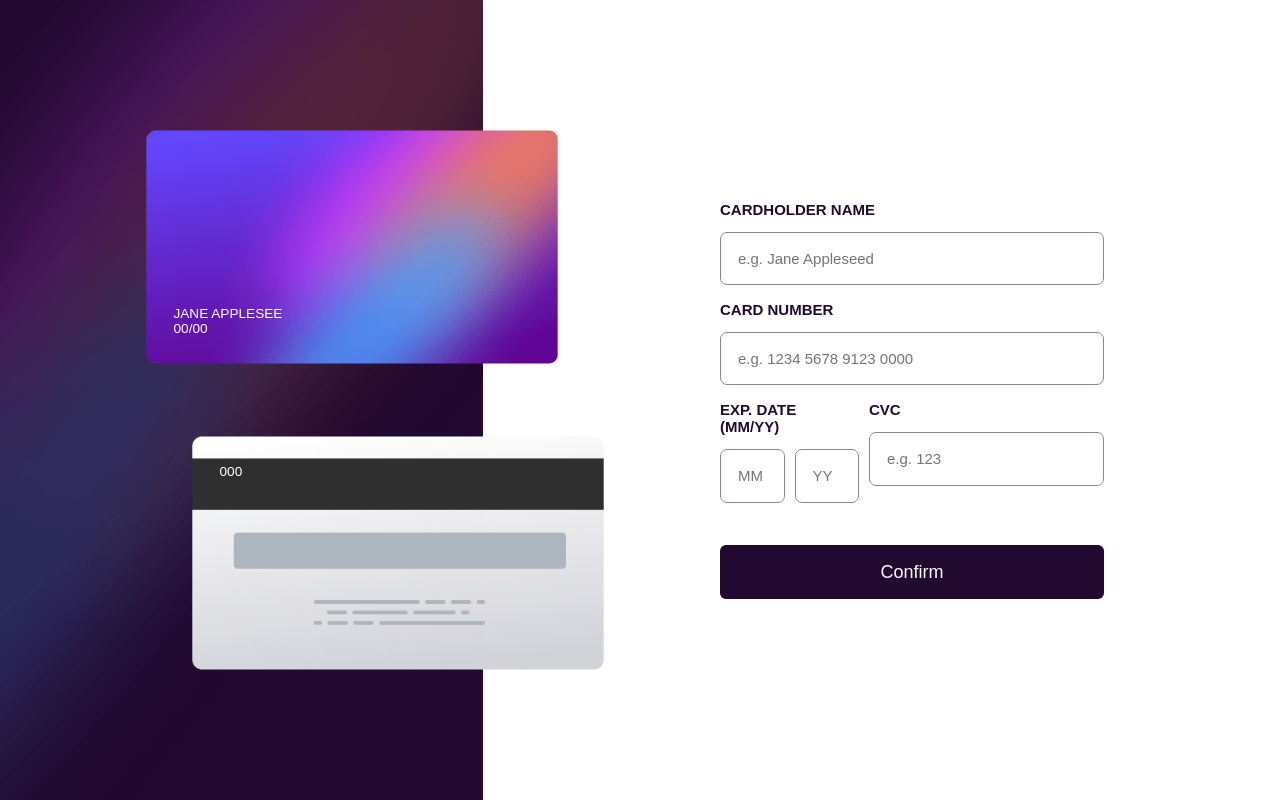
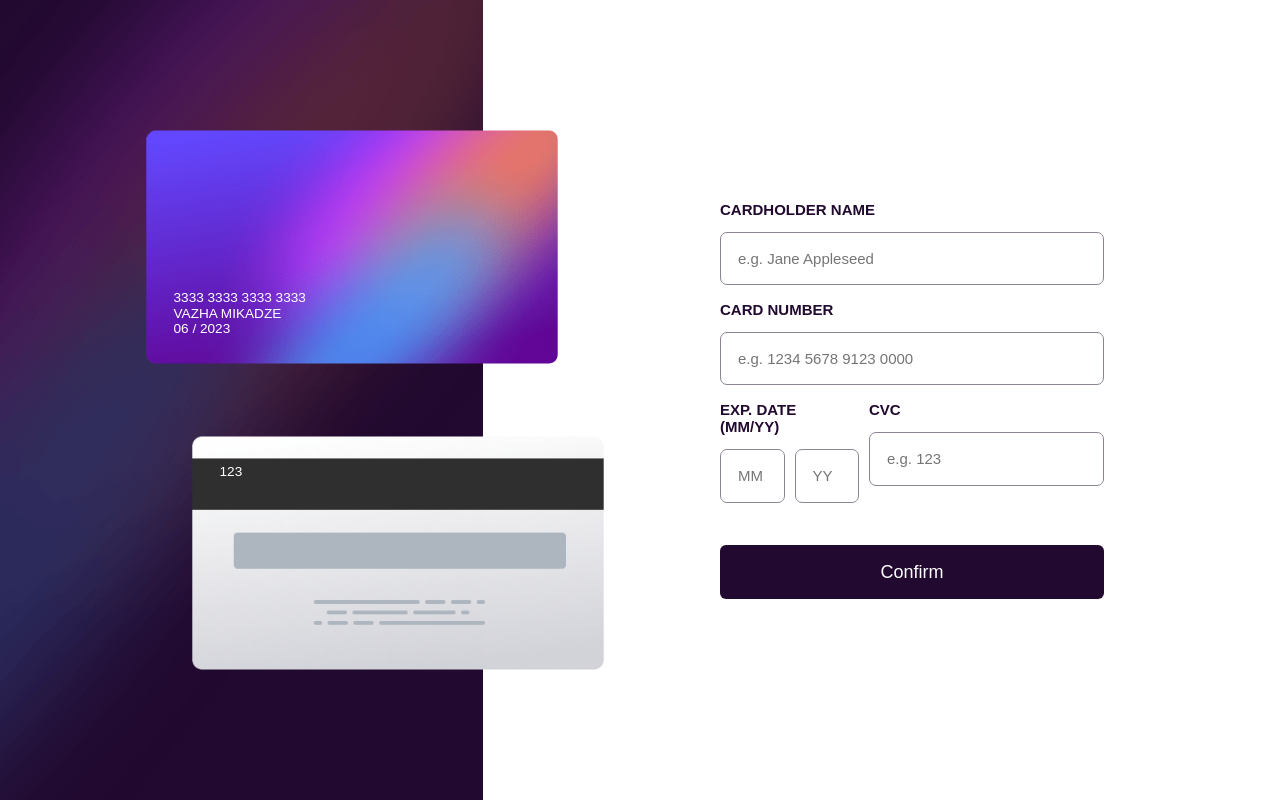
Before and after one commit to mikadze13/Interactive-card-app, an Angular app in the folder Interactive-card-app/: page / in a window 1280 px wide. Built offline with nearby package versions, Linux system fonts and the light colour scheme.

Commit message:
show card information from form

```diff
--- a/Interactive-card-app/src/app/components/card-decoration/card-decoration.component.html
+++ b/Interactive-card-app/src/app/components/card-decoration/card-decoration.component.html
@@ -1,14 +1,17 @@
 <div class="main-card">
     <div class="card-front" >
         <div class="number">
-            <span>{{sharedData}}</span>
-            <p>JANE APPLESEE</p>
-            <p>00/00</p>
+            <p>{{cardHolderName}}</p>
+            <p>{{cardNumber}}</p>
+            <div>
+            <p>{{cardMonth}} / {{cardYear}}</p>
+
+        </div>
         </div>
     </div>
     <div class="card-back">
         <div class="cvc">
-            <span>000</span>
+            <p>{{cardCvc}}</p>
         </div>
     </div>
 </div>
--- a/Interactive-card-app/src/app/components/card-decoration/card-decoration.component.ts
+++ b/Interactive-card-app/src/app/components/card-decoration/card-decoration.component.ts
@@ -6,15 +6,36 @@ import { DataService } from 'src/app/core/service/data.service';
   templateUrl: './card-decoration.component.html',
   styleUrls: ['./card-decoration.component.css']
 })
-export class CardDecorationComponent implements OnInit{
+export class CardDecorationComponent implements OnInit {
 
-  sharedData:string = ''
-  constructor(private dataService:DataService){}
+  cardHolderName: string = ''
+  cardNumber: string = ''
+  cardMonth: string = ''
+  cardYear: string = ''
+  cardCvc: string = ''
+  constructor(private dataService: DataService) { }
 
   ngOnInit() {
-    this.dataService.getCardNumberData().subscribe(data => {
-      this.sharedData = data;
+    this.dataService.getCardHolderName().subscribe(data => {
+      this.cardHolderName = data;
     });
 
+    this.dataService.getCardNumberData().subscribe(data => {
+      this.cardNumber = data
+    })
+
+    this.dataService.getCardMonthData().subscribe(data => {
+      this.cardMonth = data
+    })
+
+    this.dataService.getCardYearData().subscribe(data => {
+      this.cardYear = data
+    })
+
+    this.dataService.getCardCvcData().subscribe(data => {
+      this.cardCvc = data
+    })
   }
+
+
 }
--- a/Interactive-card-app/src/app/components/card-form/card-form.component.html
+++ b/Interactive-card-app/src/app/components/card-form/card-form.component.html
@@ -3,13 +3,15 @@
         <form action="" class="cardForm">
             <label class="labelname">
                 Cardholder Name
-                <input type="text" [(ngModel)]="cardHolderName"   placeholder="e.g. Jane Appleseed" name="name" class="card-input" >
+                <input type="text" [(ngModel)]="cardHolderName" (ngModelChange)="updateCardHolderName()"
+                    placeholder="e.g. Jane Appleseed" name="name" class="card-input">
             </label>
 
             <label class="labelnumber">
                 Card Number
                 <input type="text" placeholder="e.g. 1234 5678 9123 0000" name="number" class="card-input"
-                    minlength="19" [(ngModel)]="cardNumber"  [(ngModel)]="cardNumber" (ngModelChange)="updateCardNumber()">
+                    minlength="19" [(ngModel)]="cardNumber"
+                    (ngModelChange)="updateCardNumber()">
             </label>
 
 
@@ -18,12 +20,15 @@
             <div class="cvc-mmyy">
                 <label class="labelmm labelyy">Exp. Date (MM/YY)
                     <div>
-                        <input type="text" placeholder="MM" name="mm" class="card-input"   [(ngModel)]="cardMonth">
-                        <input type="text" placeholder="YY" name="yy" class="card-input"  [(ngModel)]="cardYear">
+                        <input type="text" placeholder="MM" name="mm" class="card-input" [(ngModel)]="cardMonth"
+                            (ngModelChange)="updateMonthData()">
+                        <input type="text" placeholder="YY" name="yy" class="card-input" [(ngModel)]="cardYear"
+                            (ngModelChange)="updateYearData()">
                     </div>
                 </label>
                 <label class="labelcvc">CVC
-                    <input type="text" placeholder="e.g. 123" name="cvc" class="card-input"  [(ngModel)]="carcCvc">
+                    <input type="text" placeholder="e.g. 123" name="cvc" class="card-input" [(ngModel)]="carcCvc"
+                        (ngModelChange)="updateCvcData()">
                 </label>
             </div>
             <button type="submit" class="btn-submit btn-primary">Confirm</button>
--- a/Interactive-card-app/src/app/components/card-form/card-form.component.ts
+++ b/Interactive-card-app/src/app/components/card-form/card-form.component.ts
@@ -1,5 +1,4 @@
 import { Component } from '@angular/core';
-import { Info } from 'src/app/core/info.model';
 import { DataService } from 'src/app/core/service/data.service';
 
 @Component({
@@ -18,8 +17,33 @@ export class CardFormComponent {
   ngOnInit(): void {
 
   }
-  // cardholder name
+
+  // update card Holder name
+  updateCardHolderName() {
+    this.dataService.setCardHolderName(this.cardHolderName)
+  }
+
+  // update cardNumber name
   updateCardNumber() {
     this.dataService.setCardNumberData(this.cardNumber)
   }
+
+  // update Month data
+  updateMonthData() {
+    this.dataService.setCardMonthData(this.cardMonth)
+  }
+
+  // update year data
+  updateYearData() {
+    this.dataService.setCardYearData(this.cardYear)
+  }
+
+  // update CVC number
+  updateCvcData() {
+    this.dataService.setCardCvcData(this.carcCvc)
+  }
+
+
+
+
 }
--- a/Interactive-card-app/src/app/core/service/data.service.ts
+++ b/Interactive-card-app/src/app/core/service/data.service.ts
@@ -5,11 +5,11 @@ import { BehaviorSubject } from 'rxjs';
   providedIn: 'root'
 })
 export class DataService {
-  private cardNumberSubject = new BehaviorSubject<string>('');
-  private CardHolderSubject = new BehaviorSubject<string>('');
-  private CardMonthSubject = new BehaviorSubject<string>('');
-  private CardYearsubject = new BehaviorSubject<string>('');
-  private CardCvcSubject = new BehaviorSubject<string>('');
+  private cardNumberSubject = new BehaviorSubject<string>('VAZHA MIKADZE');
+  private CardHolderSubject = new BehaviorSubject<string>('3333 3333 3333 3333');
+  private CardMonthSubject = new BehaviorSubject<string>('06');
+  private CardYearsubject = new BehaviorSubject<string>('2023');
+  private CardCvcSubject = new BehaviorSubject<string>('123');
   constructor() { }
 
   // set Card holder data
@@ -18,7 +18,7 @@ export class DataService {
   }
   // get Card holder data
   getCardHolderName() {
-    return this.cardNumberSubject.asObservable()
+    return this.CardHolderSubject.asObservable()
   }
 
 
```
Also changed, not shown: Interactive-card-app/src/app/core/info.model.ts (deleted, +0 -7 lines).
